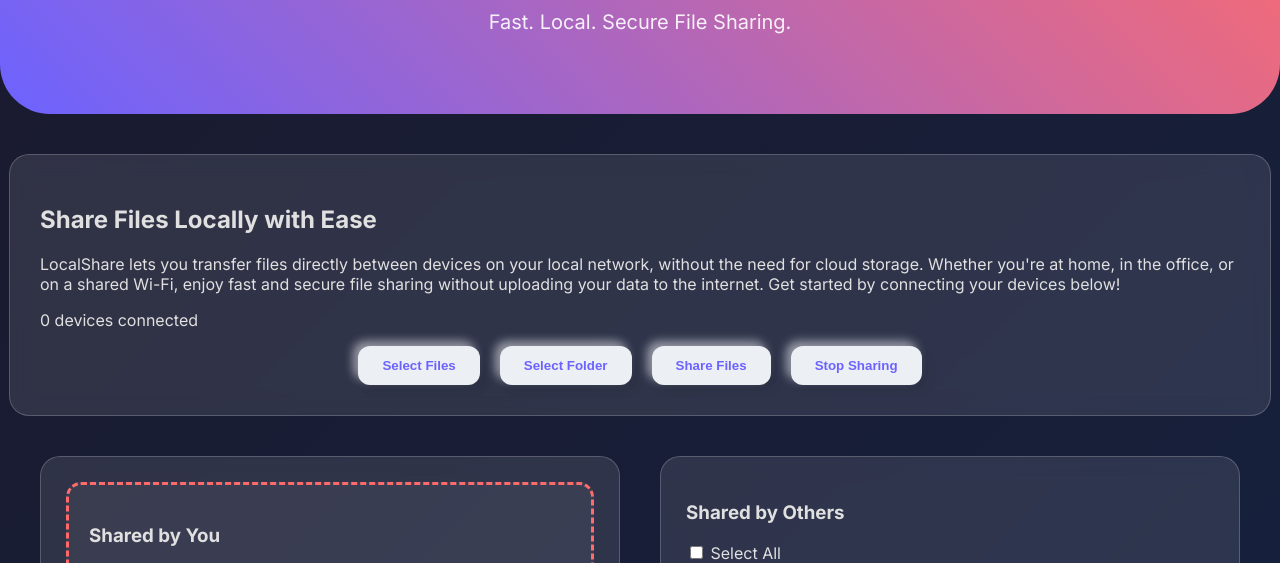
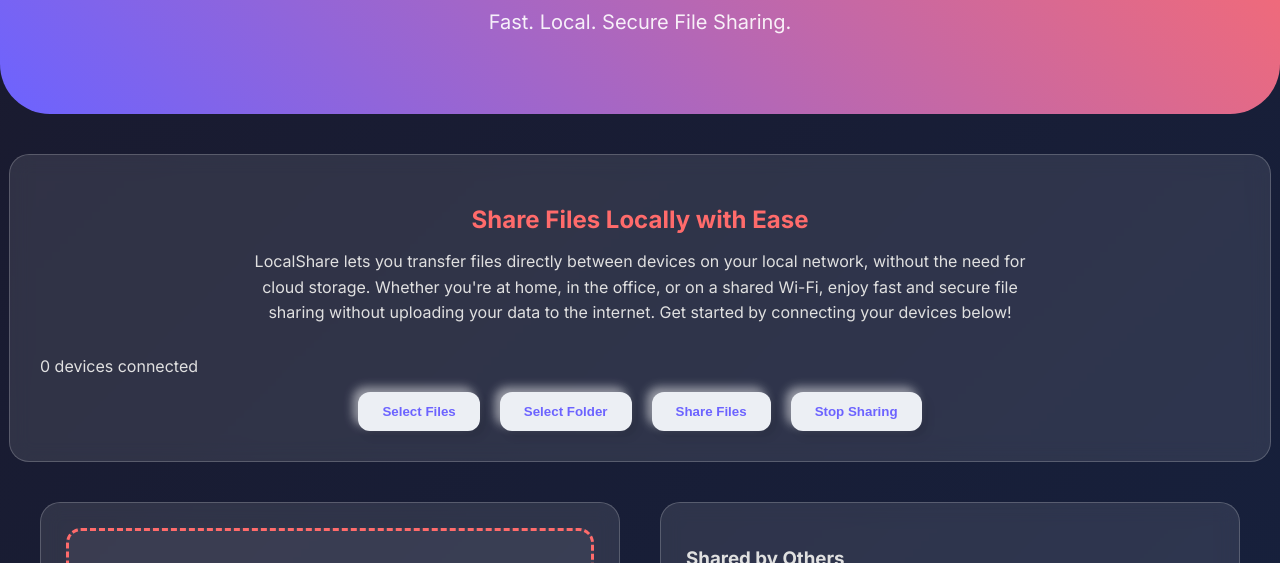
Before and after one commit to nonderbe/localshare, a website: page public/index.html in a window 1280 px wide. Shown: the part 173-736 px from the top of the page. Drawn offline with nearby package versions, Linux system fonts and the light colour scheme.

Commit message:
Update styles.css
intro sectie toegevoegd

```diff
--- a/public/styles.css
+++ b/public/styles.css
@@ -5,6 +5,25 @@
   padding: 0;
   margin: 0;
   overflow-x: hidden;
+}
+
+.intro {
+  margin-bottom: 30px;
+  text-align: center;
+}
+
+.intro h2 {
+  font-size: 24px;
+  color: #FF6B6B;
+  margin-bottom: 15px;
+}
+
+.intro p {
+  font-size: 16px;
+  line-height: 1.6;
+  color: #E0E0E0;
+  max-width: 800px;
+  margin: 0 auto;
 }
 
 /* Hero */
```
